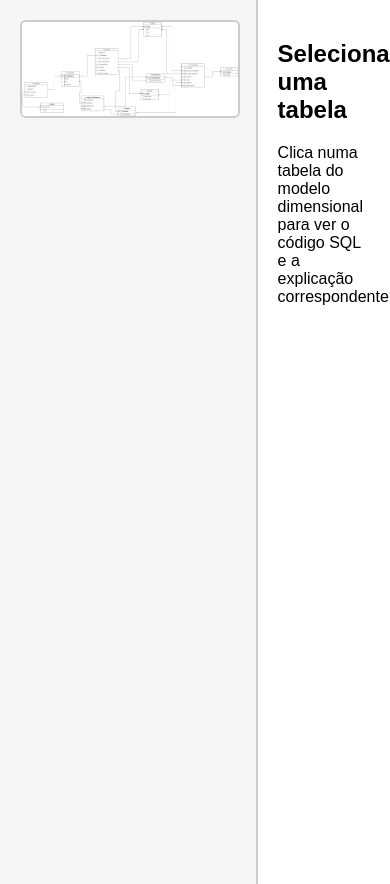
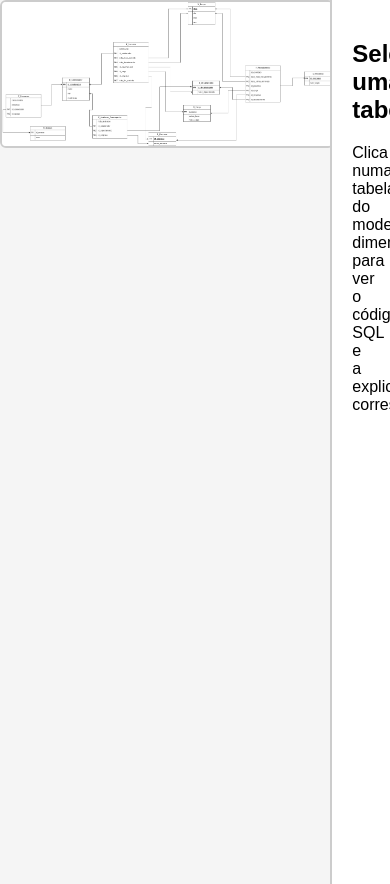
Before and after one commit to nairamaral08/modelo-dimensional-etl, a plain HTML site: page index.html in a window 390 px wide. Drawn offline with Linux system fonts and the light colour scheme.

Commit message:
Refactor diagram-container styles for responsiveness
Updated styles for #diagram-container and its images.

```diff
--- a/index.html
+++ b/index.html
@@ -11,11 +11,13 @@
         background: #f5f5f5;
         margin: 0;
     }
-    #diagram-container {
-        position: relative;
-        width: 70%;
-        padding: 20px;
+    #diagram-container img {
+    width: auto;
+    max-width: 100%;
+    border: 2px solid #ccc;
+    border-radius: 6px;
     }
+
     #diagram-container img {
         width: 100%;
         border: 2px solid #ccc;
```
